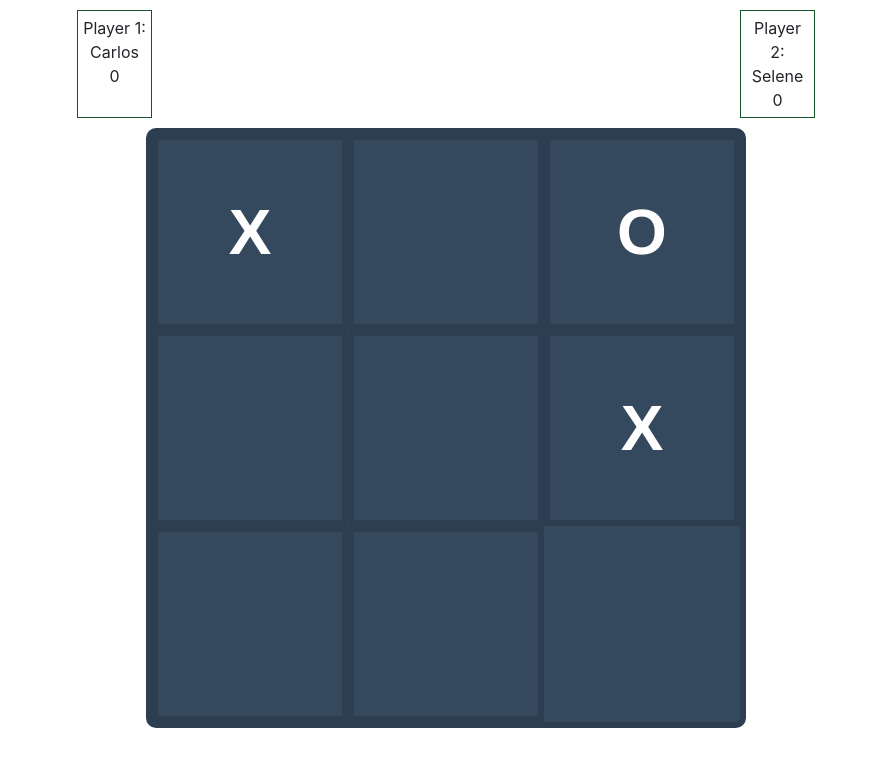
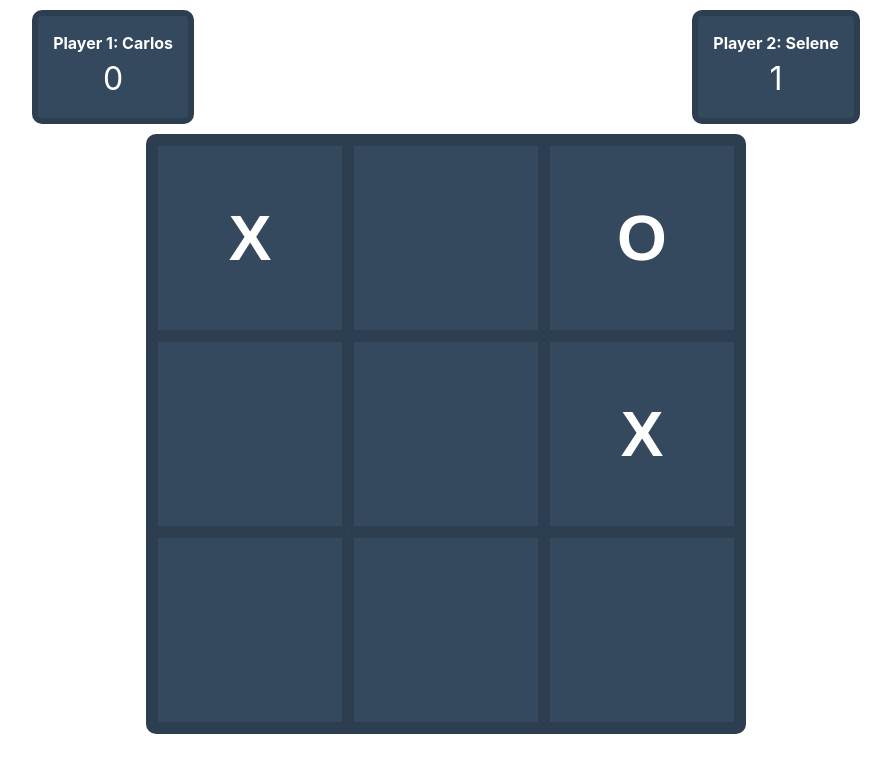
Before and after one commit to enelesmai/js-tic-tac-toe, a website: page index.html in a window 1280 px wide. Shown: the whole page, without its empty margins (194-1085 px from the left). Drawn offline with nearby package versions, Linux system fonts and the light colour scheme.

Commit message:
moving instructions to main.js

```diff
--- a/assets/css/style.css
+++ b/assets/css/style.css
@@ -6,15 +6,20 @@
     align-items: center;
 }
 
+
 /*################# score board #################*/
 
 .score-board {
     display: inline-block;
     margin: 10px auto;
-    width: 75px;
+    width: auto;
     border: solid 1px #175727;
-    padding: 5px;
+    padding: 15px;
     text-align: center;
+    background-color: #34495e;
+    color: #fff;
+    border: 6px solid #2c3e50;
+    border-radius: 10px;
 }
 
 .score-container {
@@ -28,6 +33,11 @@
     margin: 23px;
 }
 
+.score-number {
+    font-size: 2em;
+}
+
+
 /* ############### Game board ################## */
 
 .game-board {
@@ -38,7 +48,6 @@
     color: #fff;
     border: 6px solid #2c3e50;
     border-radius: 10px;
-
     display: grid;
     grid-template: repeat(3, 1fr) / repeat(3, 1fr);
 }
--- a/assets/js/displaycontroller.js
+++ b/assets/js/displaycontroller.js
@@ -12,19 +12,17 @@ const DisplayController = (() => {
 
     const renderScore = (p1, p2) => {
         var htmlTag = '<div class="score-board">';
-        htmlTag += 'Player 1: ' + p1.getName() + ' ';
-        htmlTag += '<div class="score-black">' + p1.getScore() + '</div>';
+        htmlTag += '<b>Player 1: ' + p1.getName() + ' </b>';
+        htmlTag += '<div class="score-number">' + p1.getScore() + '</div>';
         htmlTag += '</div><div class="result"></div><div class="score-board">';
-        htmlTag += 'Player 2: ' + p2.getName() + ' ';
-        htmlTag += '<div class="score-black">' + p2.getScore() + '</div></div>';
+        htmlTag += '<b>Player 2: ' + p2.getName() + ' </b>';
+        htmlTag += '<div class="score-number">' + p2.getScore() + '</div></div>';
         const scorePlaceholder = document.getElementById('scoreDisplay');
         scorePlaceholder.innerHTML = htmlTag;
     };
 
     return {
-        renderBoard, renderScore,
+        renderBoard,
+        renderScore,
     };
 })();
-
-DisplayController.renderBoard(Gameboard.getBoardArray());
-DisplayController.renderScore(p1, p2);
--- a/assets/js/gameboard.js
+++ b/assets/js/gameboard.js
@@ -1,20 +1,19 @@
 const Gameboard = (() => {
-    let boardAarray = ['', '', '', '', '', '', '', ''];
+    let boardAarray = ['', '', '', '', '', '', '', '', ''];
     const updateBoard = (position, symbol) => {
         boardAarray[position] = symbol;
         return true;
     };
     const isPositionEmpty = (position) => boardAarray[position] === '';
     const cleanBoard = () => {
-        boardAarray = ['', '', '', '', '', '', '', ''];
+        boardAarray = ['', '', '', '', '', '', '', '', ''];
         return true;
     };
     const getBoardArray = () => boardAarray;
     return {
-        updateBoard, isPositionEmpty, cleanBoard, getBoardArray,
+        updateBoard,
+        isPositionEmpty,
+        cleanBoard,
+        getBoardArray,
     };
 })();
-
-Gameboard.updateBoard(0, "X");
-Gameboard.updateBoard(2, "O");
-Gameboard.updateBoard(5, "X");
--- a/assets/js/main.js
+++ b/assets/js/main.js
@@ -0,0 +1,11 @@
+p1 = Player("Carlos", "X");
+p2 = Player("Selene", "O");
+
+Gameboard.updateBoard(0, "X");
+Gameboard.updateBoard(2, "O");
+Gameboard.updateBoard(5, "X");
+
+p2.winner()
+
+DisplayController.renderBoard(Gameboard.getBoardArray());
+DisplayController.renderScore(p1, p2);
--- a/assets/js/player.js
+++ b/assets/js/player.js
@@ -4,9 +4,5 @@ const Player = (name, symbol) => {
     const getSymbol = () => symbol;
     const getScore = () => score;
     const winner = () => { score += 1 };
-    return { getName, getScore };
+    return { getName, getScore, winner };
 };
-
-
-p1 = Player("Carlos", "X");
-p2 = Player("Selene", "O");
--- a/index.html
+++ b/index.html
@@ -11,8 +11,8 @@
 
 <body>
     <section class="scores">
-          <div id="scoreDisplay" class="score-container">
-          </div>
+        <div id="scoreDisplay" class="score-container">
+        </div>
     </section>
     <section class="board">
         <div id="boardDisplay"></div>
@@ -20,6 +20,7 @@
     <script type="text/javascript" src="./assets/js/player.js"></script>
     <script type="text/javascript" src="./assets/js/gameboard.js"></script>
     <script type="text/javascript" src="./assets/js/displaycontroller.js"></script>
+    <script type="text/javascript" src="./assets/js/main.js"></script>
 </body>
 
 </html>
```
